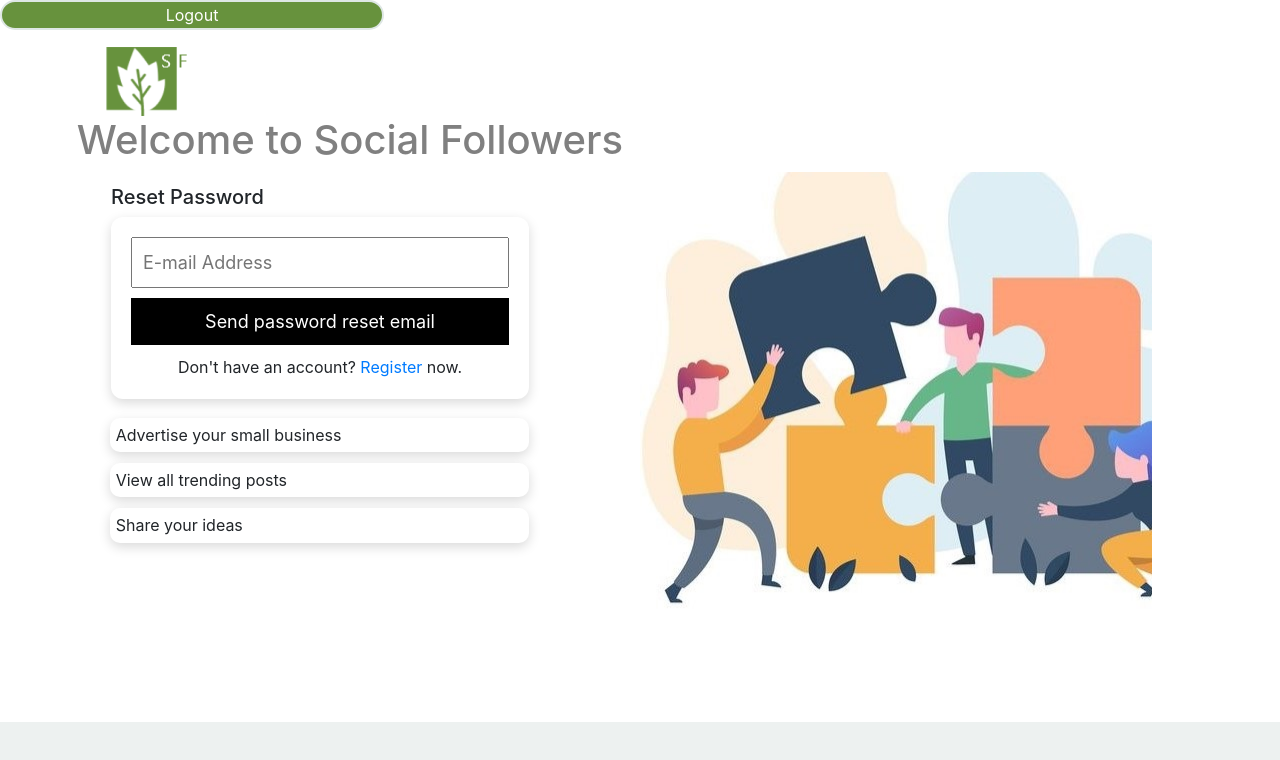
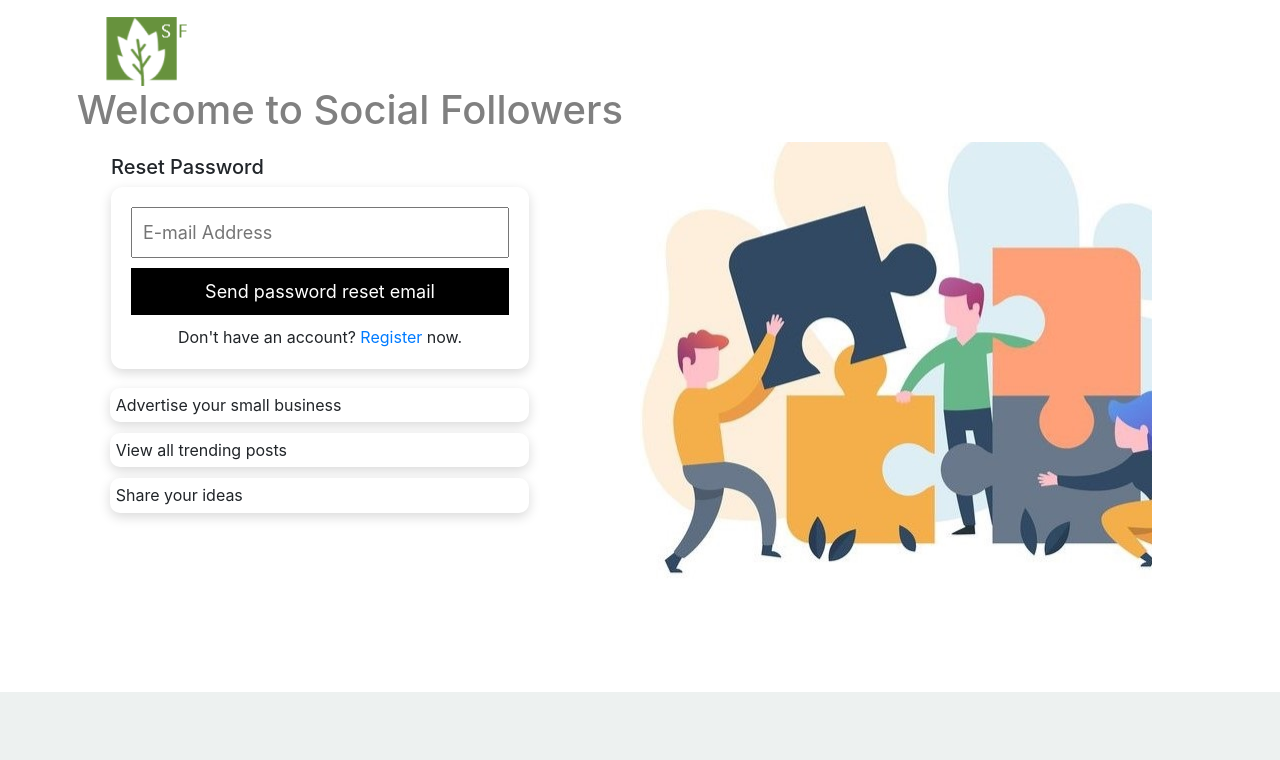
Before and after one commit to hemanthi123/sawa-cloud, a React (Create React App) app: page /reset in a window 1280 px wide. Shown: the top 760 px of the page. Built offline with nearby package versions, Linux system fonts and the light colour scheme; no server answers; the database is empty.

Commit message:
remove logout button

```diff
--- a/src/modules/reset/Reset.js
+++ b/src/modules/reset/Reset.js
@@ -18,7 +18,6 @@ function Reset() {
     <div className="login-cont">
 
     <div className="div-content-login">
-    <div><button className="btn-logout" onClick="">Logout</button></div>
 
 <div className="login-header">
     <div className="logo-welcome"><img src={logo} className="login-logo" alt="logo" /></div>
```
